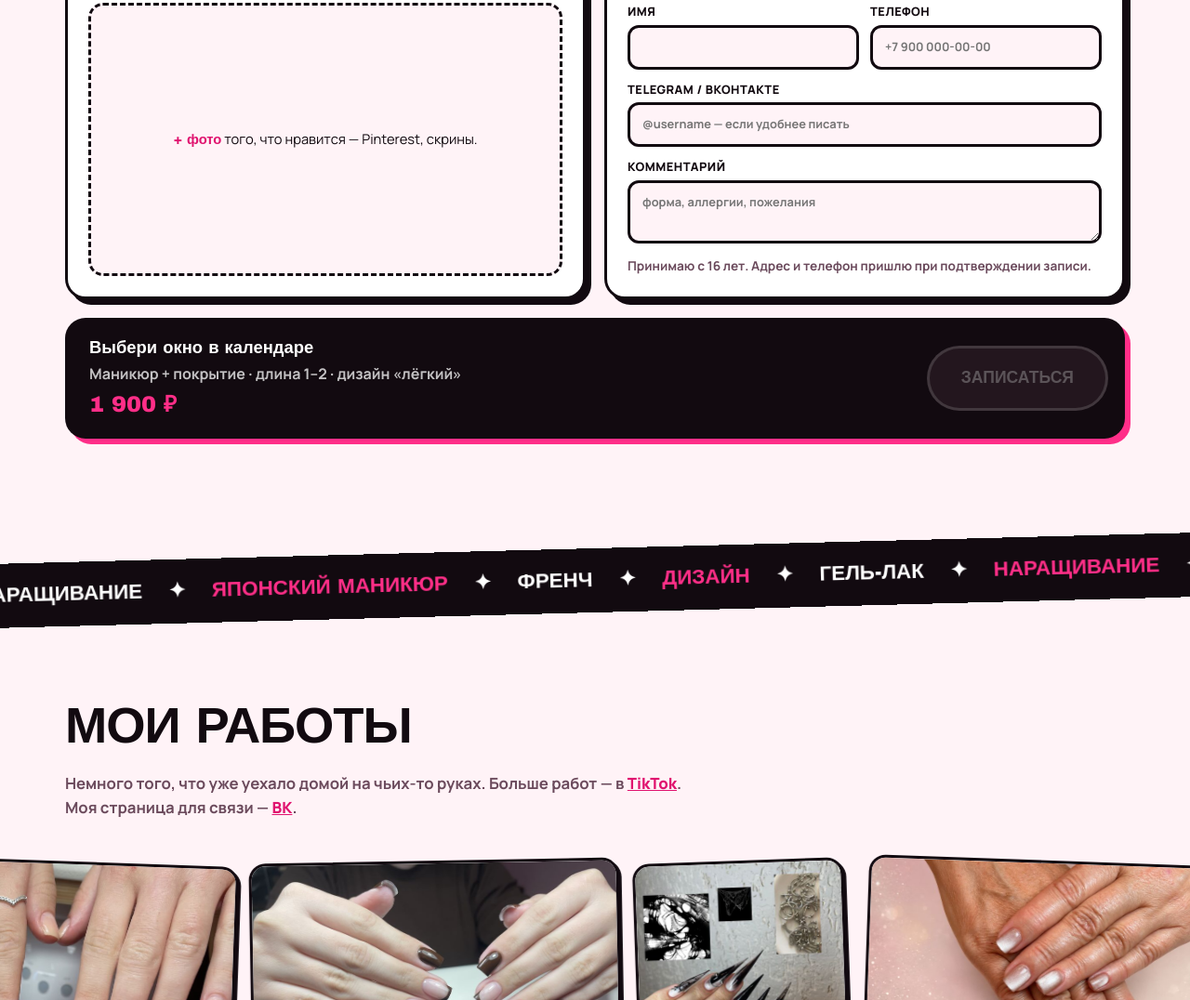
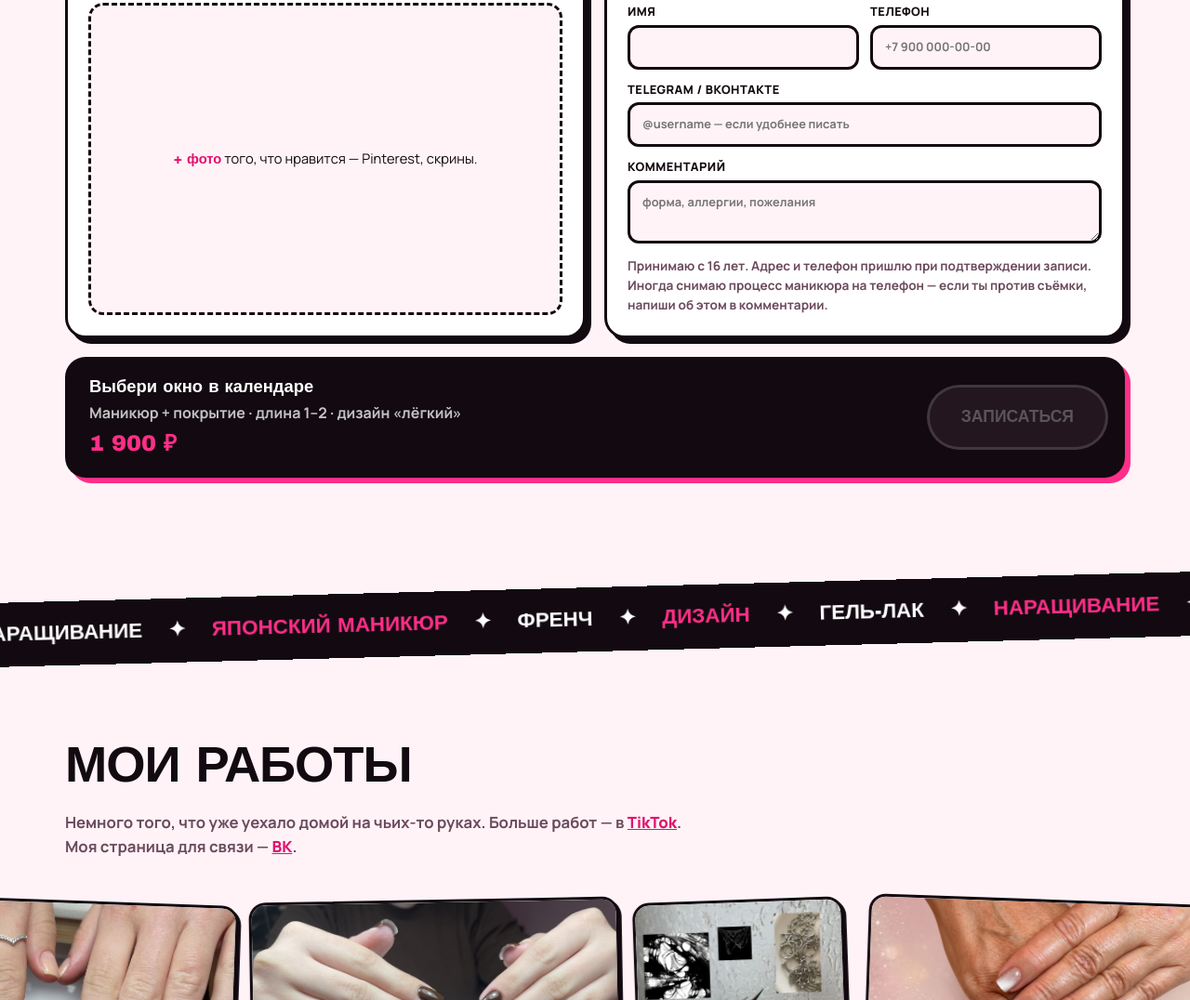
Before and after one commit to lizzy-nails/lizzy-nails.github.io, a plain HTML site: page index.html in a window 1280 px wide. Shown: the part 2001-3077 px from the top of the page at 93% size. Drawn offline with Linux system fonts and the light colour scheme; no server answers; a web font is replaced by a local one.

Commit message:
Note that the process may be filmed

```diff
--- a/index.html
+++ b/index.html
@@ -117,7 +117,7 @@
             <label class="wide">Комментарий<textarea name="comment" rows="2" maxlength="900" placeholder="форма, аллергии, пожелания"></textarea></label>
             <input name="website" class="hp" tabindex="-1" autocomplete="off" aria-hidden="true">
           </div>
-          <p class="contact-note">Принимаю с&nbsp;16 лет. Адрес и телефон пришлю при подтверждении записи.</p>
+          <p class="contact-note">Принимаю с&nbsp;16 лет. Адрес и телефон пришлю при подтверждении записи.<br>Иногда снимаю процесс маникюра на телефон — если ты против съёмки, напиши об этом в комментарии.</p>
         </div>
 
         </div>
```
